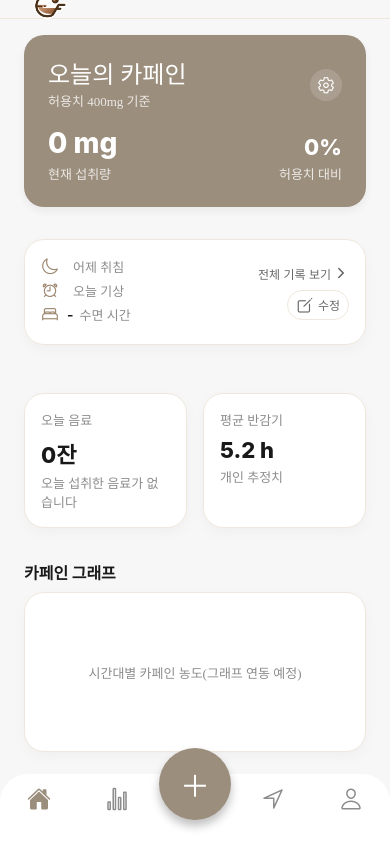
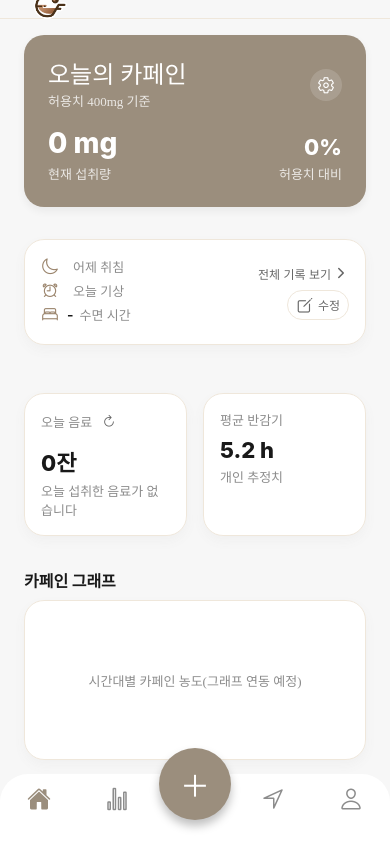
Before and after one commit to CSID-DGU/2025-2-OSSProj-semicolon-02, a React Native app in the folder frontend/: screen /Home in a window 390 px wide. Built offline with nearby package versions, Linux system fonts and the light colour scheme; no server answers; what react-native-worklets would draw is missing.

Commit message:
fix: 전체 수면 기록 조회 오류 수정

```diff
--- a/frontend/src/screens/HomeScreen.tsx
+++ b/frontend/src/screens/HomeScreen.tsx
@@ -203,6 +203,20 @@ export default function HomeScreen() {
       // fetchTodaySleep(userId);
     }, [userId, fetchTodaySummary]),
   );
+
+  const reloadToday = useCallback(async () => {
+    try {
+      const data = await fetchIntakes();
+      setIntakes(data);
+
+      if (userId) {
+        await fetchTodaySummary(userId);
+      }
+    } catch (e) {
+      console.log('[Home] reloadToday error', e);
+    }
+  }, [userId, fetchTodaySummary]);
+
 
   // 수면 데이터 (홈 위젯용)
   const [yesterdaySleepAt, setYesterdaySleepAt] = useState<string | null>(null);
@@ -434,7 +448,24 @@ export default function HomeScreen() {
         <View style={homeStyles.section}>
           <View style={homeStyles.statRow}>
             <View style={homeStyles.statCard}>
-              <Text style={homeStyles.statTitle}>오늘 음료</Text>
+              <View
+                style={{
+                  flexDirection: 'row',
+                  alignItems: 'center',
+                  marginBottom: 4,
+                }}>
+                <Text style={homeStyles.statTitle}>오늘 음료</Text>
+                <TouchableOpacity
+                  onPress={reloadToday}
+                  style={{ marginLeft: 6, padding: 4 }}>
+                  <Ionicons
+                    name="refresh"
+                    size={14}
+                    color={theme.colors.gray600}
+                  />
+                </TouchableOpacity>
+              </View>
+
               <Text style={homeStyles.statValueBig}>
                 {todayIntakes.length}잔
               </Text>
@@ -442,6 +473,7 @@ export default function HomeScreen() {
                 {todayDrinksText || '오늘 섭취한 음료가 없습니다'}
               </Text>
             </View>
+
             <View style={homeStyles.statCard}>
               <Text style={homeStyles.statTitle}>평균 반감기</Text>
               <Text style={homeStyles.statValueBig}>5.2 h</Text>
--- a/frontend/src/screens/SleepHistoryScreen.tsx
+++ b/frontend/src/screens/SleepHistoryScreen.tsx
@@ -182,12 +182,23 @@ export default function SleepHistoryScreen() {
         </View>
 
         <View style={common.section}>
-          <View style={{ flexDirection: 'row', justifyContent: 'space-between' }}>
-            <Text style={homeStyles.sectionTitle}>최근 수면 기록</Text>
-            <TouchableOpacity onPress={load}>
-              <Ionicons name="refresh" size={18} color={theme.colors.gray600} />
-            </TouchableOpacity>
-          </View>
+          <View
+            style={{
+            flexDirection: 'row',
+            alignItems: 'center',
+            marginBottom: 8,
+          }}>
+          <Text style={homeStyles.sectionTitle}>최근 수면 기록</Text>
+          <TouchableOpacity
+            onPress={load}
+            style={{ marginLeft: 6, padding: 4 }}>
+            <Ionicons
+              name="refresh"
+              size={16}
+              color={theme.colors.gray600}
+            />
+          </TouchableOpacity>
+        </View>
 
           {logs.map((log) => {
             const mins = getDurationMinutes(log);
```
Also changed, not shown: 1 other file (tests, documents, lock files or other folders).
